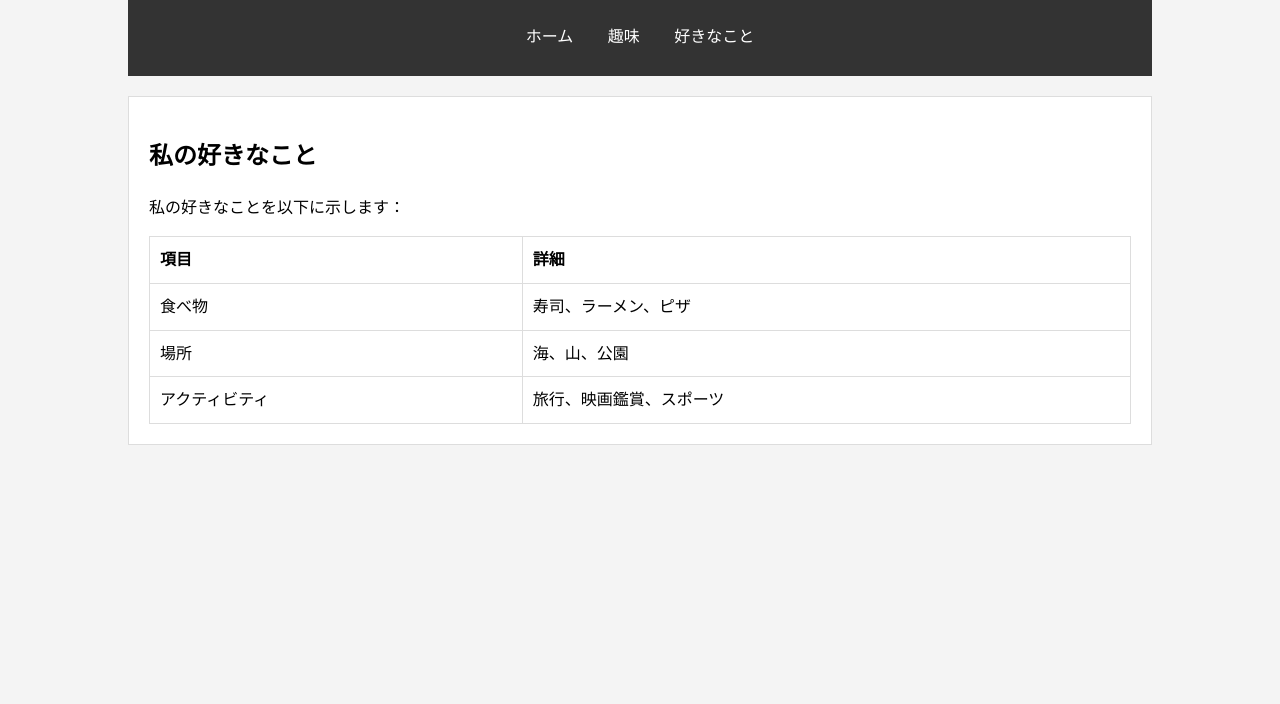
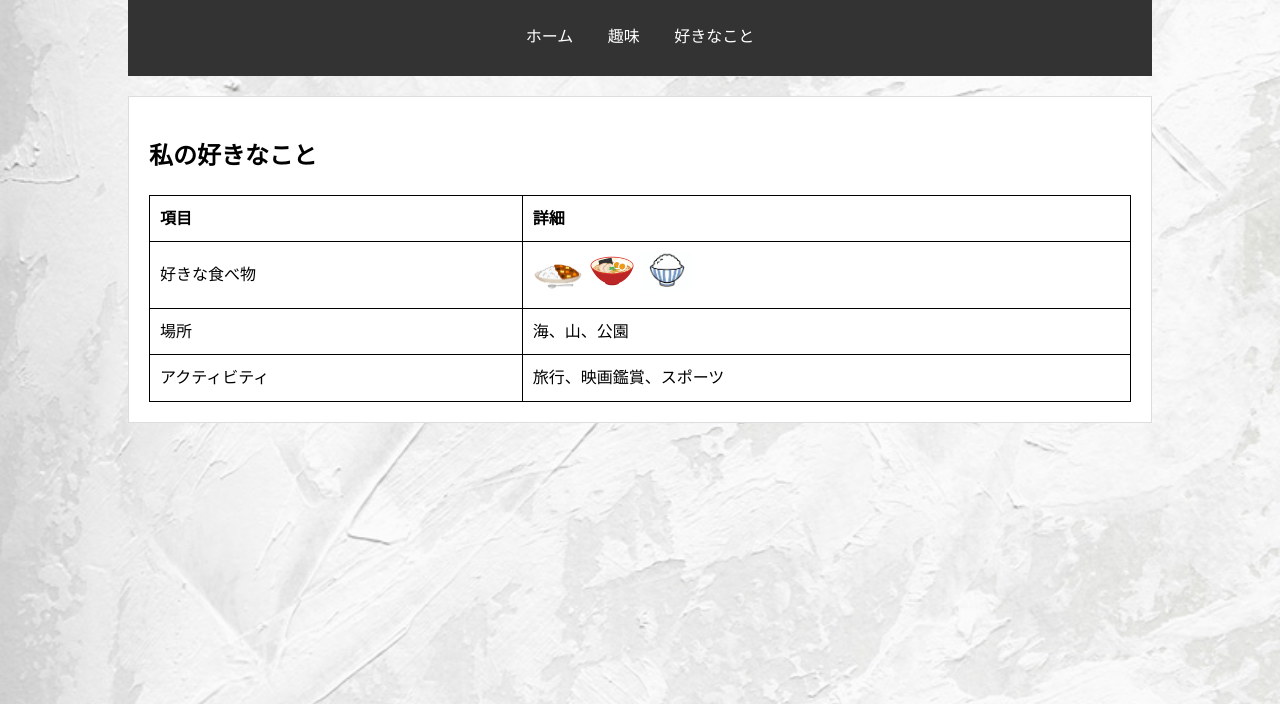
Before and after one commit to itc-s24019/WebExtention, a plain HTML site: page zenki_kadai/favorite.html in a window 1280 px wide. Shown: the part 96-800 px from the top of the page. Drawn offline with Linux system fonts and the light colour scheme.

Commit message:
前期課題をコミット

```diff
--- a/zenki_kadai/favorite.html
+++ b/zenki_kadai/favorite.html
@@ -18,15 +18,19 @@
         </nav>
         <section>
             <h2>私の好きなこと</h2>
-            <p>私の好きなことを以下に示します：</p>
             <table>
                 <tr>
                     <th>項目</th>
                     <th>詳細</th>
                 </tr>
                 <tr>
-                    <td>食べ物</td>
-                    <td>寿司、ラーメン、ピザ</td>
+                    <td>好きな食べ物</td>
+                    <td> <img src="images/coco.jpg" alt="カレー" style="width:50px; height:auto;">
+
+        <img src="images/ramen.jpg" alt="ラーメン" style="width:50px; height:auto;">
+
+        <img src="images/hakumai.jpg" alt="白米" style="width:50px; height:auto;">
+        </td>
                 </tr>
                 <tr>
                     <td>場所</td>
--- a/zenki_kadai/style.css
+++ b/zenki_kadai/style.css
@@ -1,9 +1,16 @@
 body {
-    font-family: Arial, sans-serif;
+
+font-family: Arial, sans-serif;
     line-height: 1.6;
     margin: 0;
     padding: 0;
     background-color: #f4f4f4;
+
+    background-image: url('images/white_00025.jpg'); /* 画像のパス */
+    background-size: cover;
+    background-position: center;
+    background-repeat: no-repeat;
+    background-attachment: fixed; /* 背景を固定 */
 }
 
 .container {
@@ -37,7 +44,7 @@ nav ul li a {
 section {
     margin: 20px 0;
     padding: 20px;
-    background: #fff;
+    background: #ffffff;
     border: 1px solid #ddd;
 }
 
@@ -47,7 +54,7 @@ table {
 }
 
 table, th, td {
-    border: 1px solid #ddd;
+    border: 1px solid #000000
 }
 
 th, td {
```
Also changed, not shown: zenki_kadai/hobby.html (+5 -4 lines), zenki_kadai/jicosyoukai_code.html (+2 -19 lines), zenki_kadai/images/coco.jpg (added), zenki_kadai/images/hakumai.jpg (added), zenki_kadai/images/pic06.jpg (added), zenki_kadai/images/ramen.jpg (added), zenki_kadai/images/white_00025.jpg (added).
